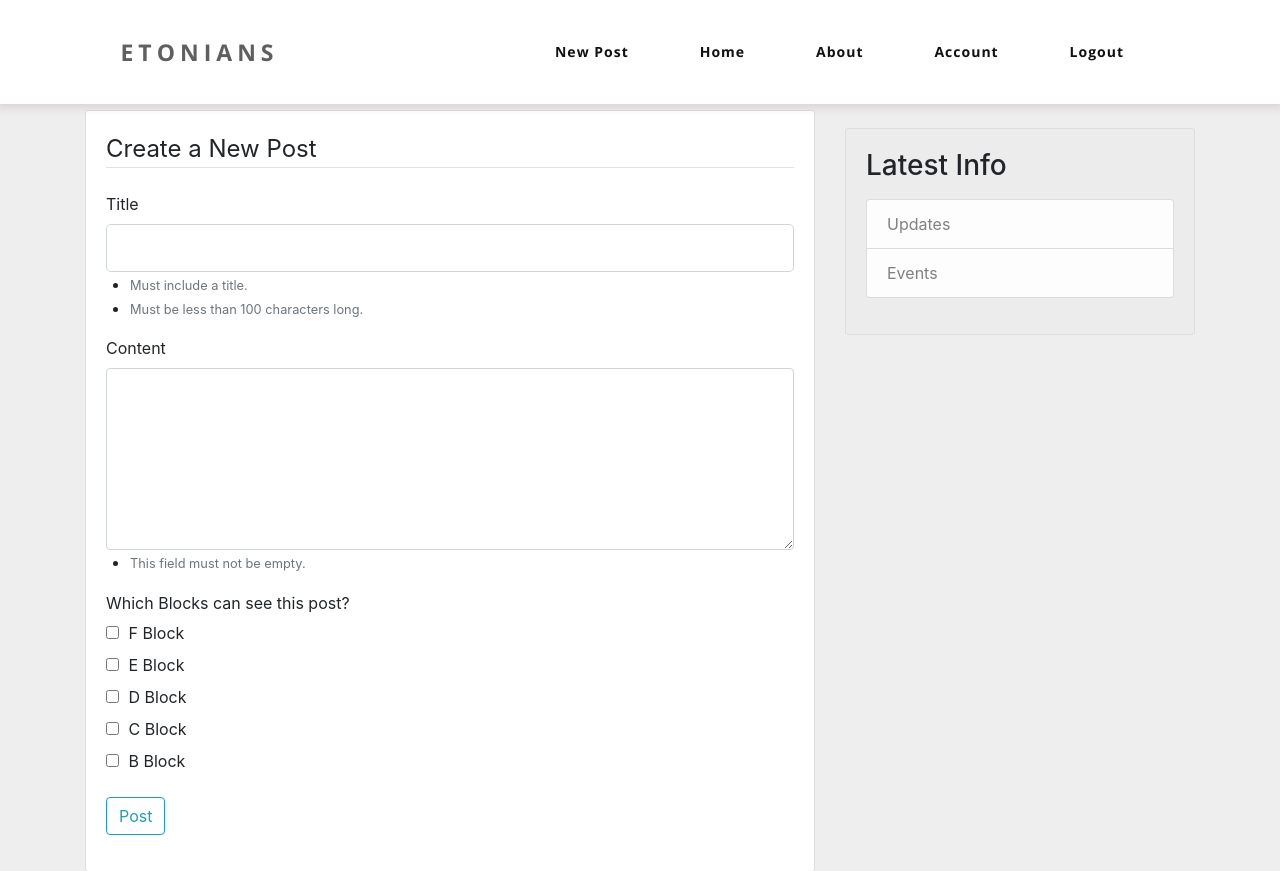
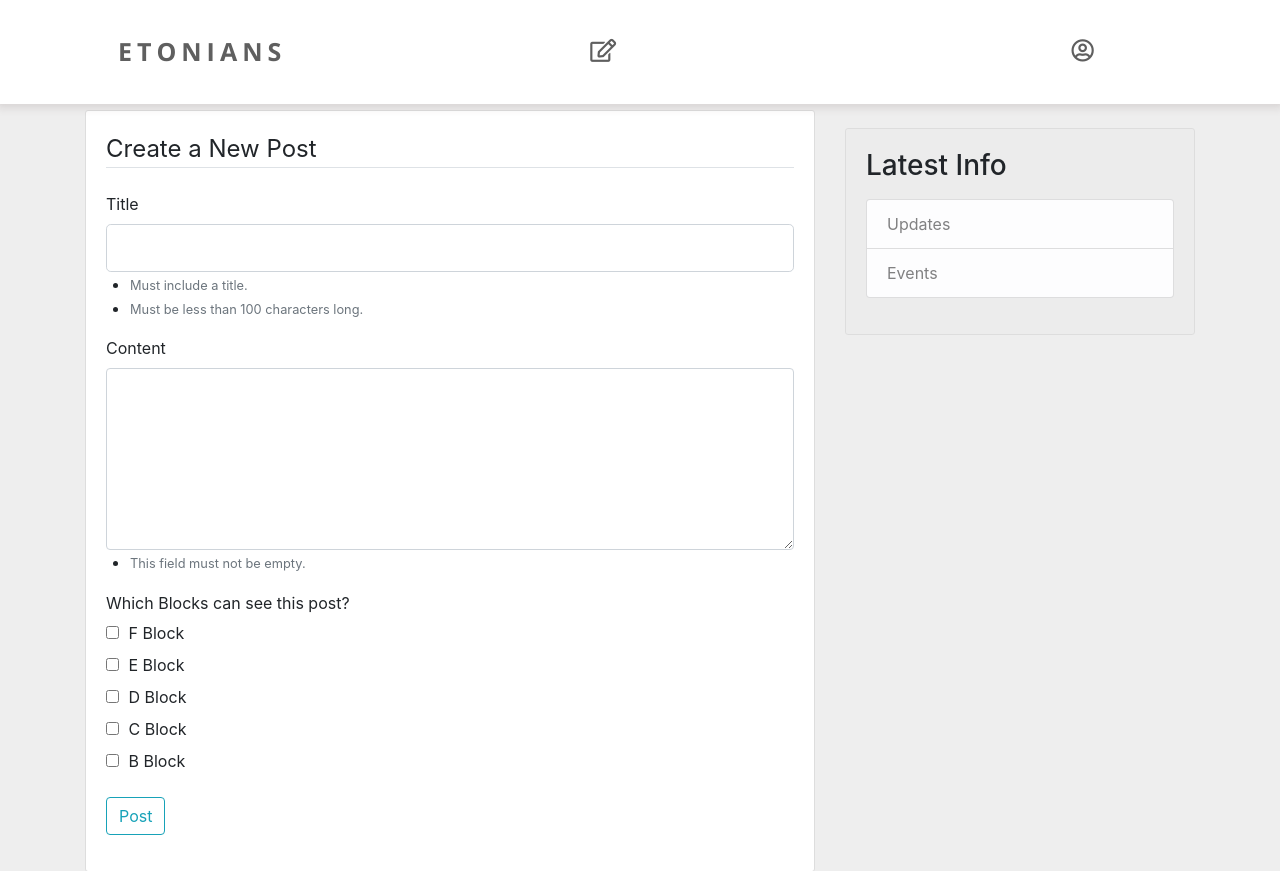
Before and after one commit to Coderrexe/Etonians, a Flask app: page /post/new in a window 1280 px wide. Shown: the top 871 px of the page. Run offline with Flask 2, Linux system fonts and the light colour scheme; the visitor is signed in with stand-in values (Sample User, id 1); data comes from the database, SQL or seed files in the repository; both versions use the stored data as it was after the commit; some libraries are stand-ins or nearby versions.

Commit message:
Added the ability for users to reply to posts

```diff
--- a/etonblog/Templates/base.html
+++ b/etonblog/Templates/base.html
@@ -35,11 +35,10 @@
 
     <ul class="nav-links">
       {% if current_user.is_authenticated %}
-        <li><a href="{{ url_for('posts.create_post') }}">New Post</a></li>
-        <li><a href="{{ url_for('main.home') }}">Home</a></li>
-        <li><a href="{{ url_for('main.about') }}">About</a></li>
-        <li><a href="{{ url_for('users.account') }}">Account</a></li>
-        <li><a href="{{ url_for('users.logout') }}">Logout</a></li>
+        <li><a href="{{ url_for('posts.create_post') }}"><i class="far fa-edit"></i></a></li>
+        <li><a href="{{ url_for('main.home') }}"><i class="far fa-home"></i></a></li>
+        <li><a href="{{ url_for('main.about') }}"><i class="far fa-info-circle"></i></a></li>
+        <li><a href="{{ url_for('users.account') }}"><i class="far fa-user-circle"></i></a></li>
       {% else %}
         <li><a href="{{ url_for('main.about') }}">About</a></li>
         <li><a href="{{ url_for('users.login') }}">Login</a></li>
--- a/etonblog/Templates/home.html
+++ b/etonblog/Templates/home.html
@@ -28,11 +28,11 @@
                 {% if current_user == post.author %}
                   <div class="dropdown-menu" aria-labelledby="dropdownMenuLink">
                     <a class="dropdown-item" href="{{ url_for('posts.update_post', post_id=post.id) }}"><span class="material-icons-outlined">edit</span><p>Edit</p></a>
-                    <a class="dropdown-item" href="#" data-toggle="modal" data-target="#deleteModal"><span class="material-icons-outlined">delete</span><p>Delete</p></a>
+                    <a class="dropdown-item" href="#" data-toggle="modal" data-target="#deleteModal{{ post.id }}"><span class="material-icons-outlined">delete</span><p>Delete</p></a>
                   </div>
 
                   <!-- Bootstrap Modal -->
-                  <div class="modal fade" id="deleteModal" tabindex="-1" role="dialog" aria-labelledby="deleteModalLabel" aria-hidden="true">
+                  <div class="modal fade" id="deleteModal{{ post.id }}" tabindex="-1" role="dialog" aria-labelledby="deleteModalLabel" aria-hidden="true">
                     <div class="modal-dialog">
                       <div class="modal-content">
                         <div class="modal-header">
--- a/etonblog/Templates/post.html
+++ b/etonblog/Templates/post.html
@@ -142,7 +142,7 @@
 
       {% for comment in comments %}
         <div class="comment-container">
-          <img src="{{ url_for('static', filename='profile_pictures/' + post.author.image_file) }}">
+          <img src="{{ url_for('static', filename='profile_pictures/' + comment.author.image_file) }}">
           <span>{{ comment.author.username }}</span>
           <p>{{ comment.title }}</p>
           <p>{{ comment.content }}</p>
--- a/etonblog/posts/routes.py
+++ b/etonblog/posts/routes.py
@@ -38,19 +38,15 @@ def create_post():
 def post(post_id): # every post has a unique ID
     post = Post.query.get_or_404(post_id)
     form = CommentForm()
-    comments = Comment.query.all()
+    comments = Comment.query.filter_by(post=post)
     if form.validate_on_submit():
-        try:
-            comment = Comment(title=form.title.data, content=form.content.data)
-            db.session.add(comment)
-            db.session.commit()
-            return redirect(url_for("posts.post", post=post))
-        except:
-            db.session.rollback()
-            flash("Something went wrong. Try again later.", "danger")
+        comment = Comment(title=form.title.data, content=form.content.data, author=current_user, post=post)
+        db.session.add(comment)
+        db.session.commit()
+        return redirect(url_for("posts.post", post_id=post_id))
 
     image_file = url_for("static", filename=f"profile_pictures/{current_user.image_file}")
-    return render_template("post.html", title=post.title, form=form, post=post, image_file=image_file)
+    return render_template("post.html", title=post.title, form=form, post=post, comments=comments, image_file=image_file)
 
 
 @posts.route("/post/id/<int:post_id>/edit", methods=["POST", "GET"])
@@ -82,6 +78,9 @@ def delete_post(post_id):
     post = Post.query.get_or_404(post_id)
     if current_user != post.author: # if the user tries to delete someone else's post, then 403 error
         abort(403)
+    for comment in Comment.query.filter_by(post_id=post.id):
+        db.session.delete(comment)
+        db.session.commit()
     db.session.delete(post)
     db.session.commit()
     return redirect(url_for("main.home"))
--- a/etonblog/static/css/navbar.css
+++ b/etonblog/static/css/navbar.css
@@ -19,7 +19,7 @@ nav {
 nav .logo {
   text-transform: uppercase;
   letter-spacing: 5px;
-  font-size: 23px;
+  font-size: 25px;
   font-weight: 600;
 }
 
@@ -37,16 +37,14 @@ nav .nav-links {
 }
 
 nav .nav-links li a {
-  color: #111;
+  color: rgb(95, 95, 95);
   text-decoration: none;
-  letter-spacing: 1px;
-  font-weight: bold;
-  font-size: 14px;
+  font-size: 23px;
 }
 
 nav .nav-links a:hover {
-  color: #3498db !important;
-  transition: all 0.2s;
+  color: #50b7f5 !important;
+  transition: all 0.2s ease-out;
 }
 
 nav #navbar-toggler {
--- a/etonblog/users/routes.py
+++ b/etonblog/users/routes.py
@@ -22,7 +22,7 @@ def register():
     if form.validate_on_submit():
         user_email = form.email.data
         if "etoncollege.org.uk" not in user_email.split("@", maxsplit=1):
-            flash("You must have an Eton College email to register for an account", "danger")
+            flash("You must have an Eton College email to register for an account.", "danger")
             return redirect(url_for("users.register"))
 
         hashed_password = bcrypt.generate_password_hash(form.password.data).decode("UTF-8")
--- a/etonblog/users/utils.py
+++ b/etonblog/users/utils.py
@@ -31,7 +31,7 @@ def save_picture(form_picture):
 # this function is called in reset_request route, and sends an email to the user
 def send_reset_email(user):
     token = user.get_reset_token()
-    msg = Message("Password Reset Request", sender="noreply@etonians.com", recipients=[user.email])
+    msg = Message("Password Reset Request", sender="noreply@etonians.co.uk", recipients=[user.email])
     msg.body = f"""To reset your password, visit the following link:
 {url_for("users.reset_token", token=token, _external=True)}
 
```
Also changed, not shown: etonblog/Templates/about.html (+4 -19 lines), etonblog/static/css/about.css (+15 -11 lines), etonblog/site.db.
